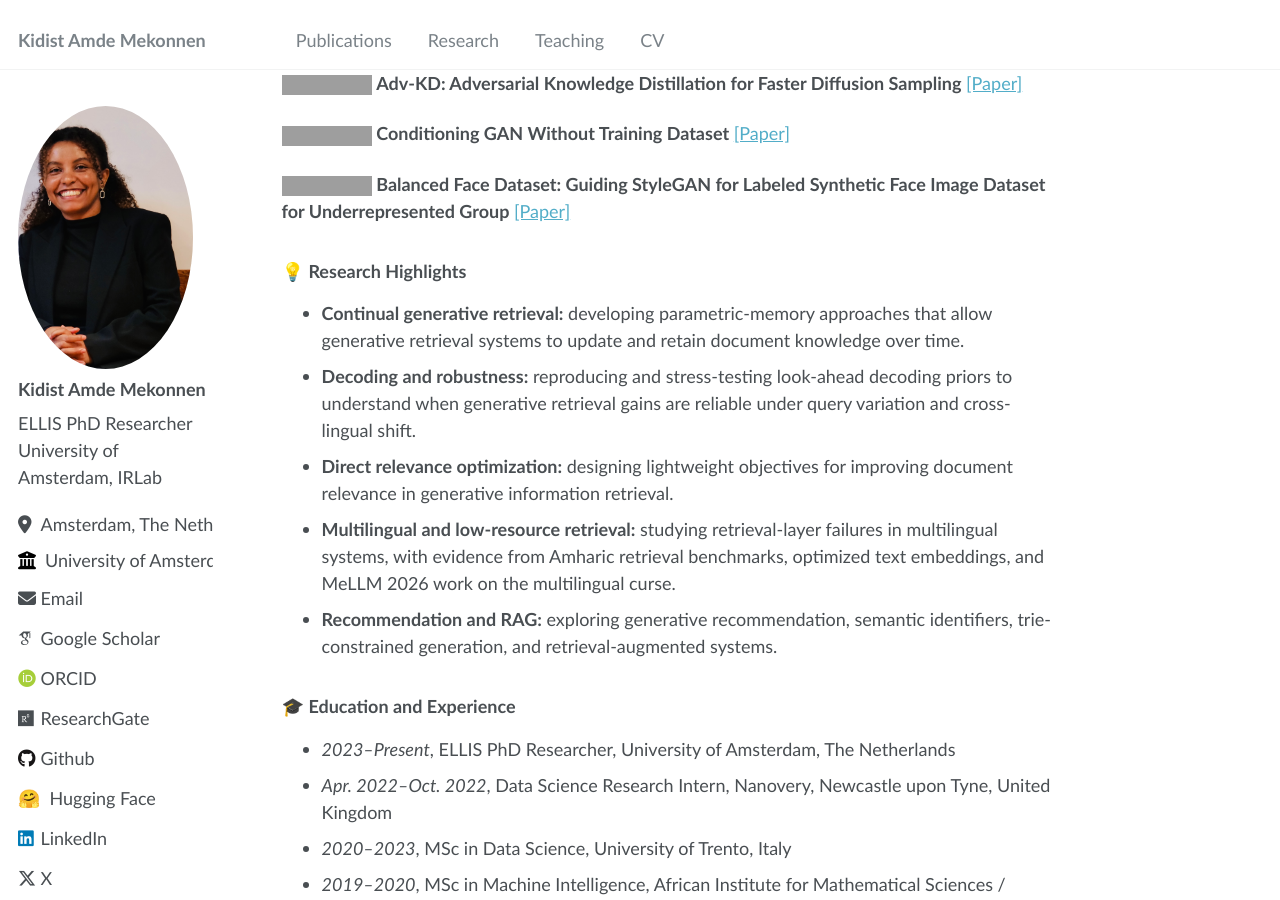
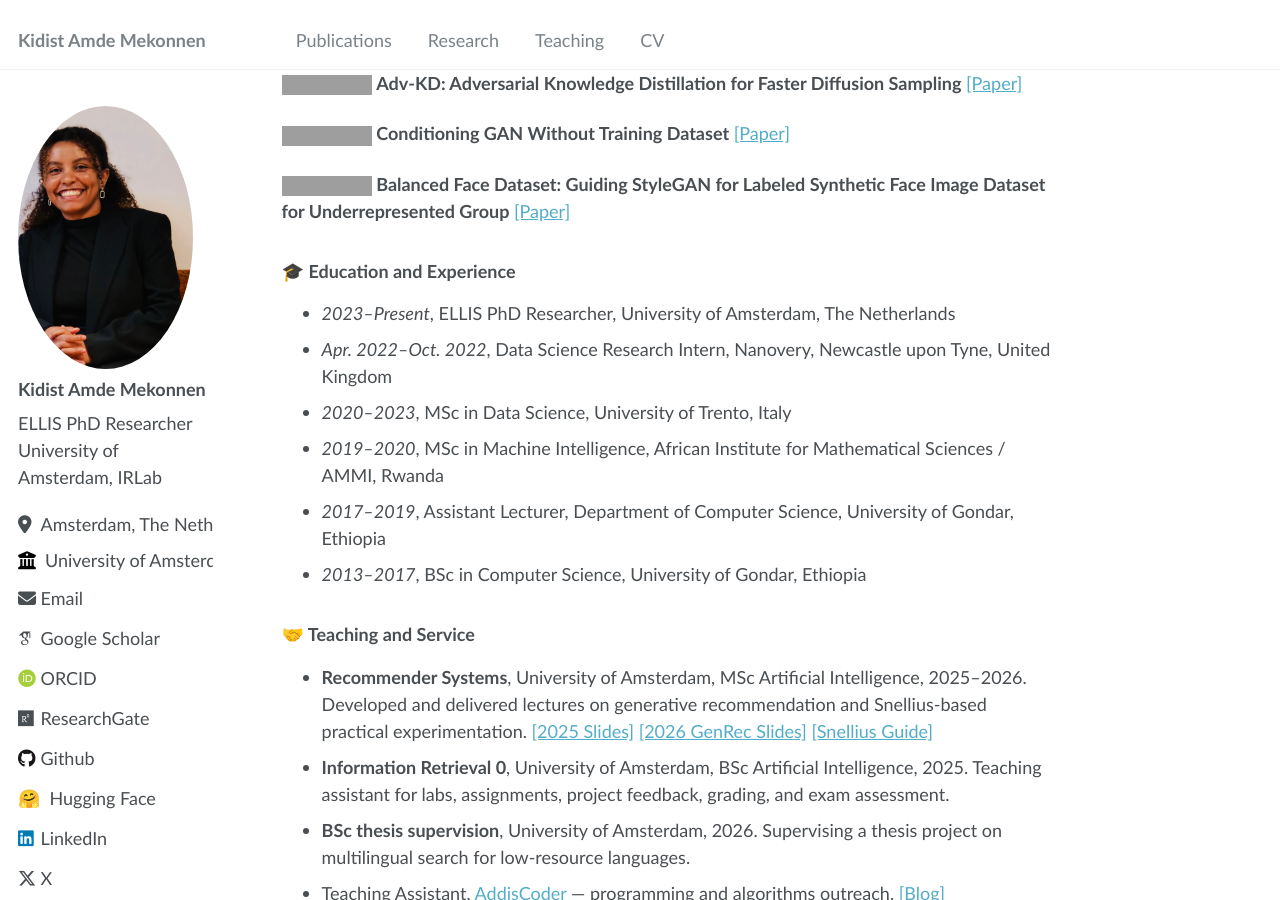
Before and after one commit to kidist-amde/kidist-amde.github.io, a Jekyll site: the page built from _pages/about.md, in a window 1280 px wide and 900 px high, scrolled down 2187 px. Built offline with Jekyll 4.4.1, drawn with Linux system fonts in a browser that asks for light colours; some web fonts are replaced; grey boxes are pictures that could not be loaded.

Commit message:
Update CV, publication links, posters, and site cleanup

```diff
--- a/_pages/about.md
+++ b/_pages/about.md
@@ -83,12 +83,12 @@ Findings of the Association for Computational Linguistics
 [![arXiv 2023](https://img.shields.io/badge/arXiv-2023-b31b1b?style=flat-square)](https://arxiv.org/abs/2308.03495)
 **Balanced Face Dataset: Guiding StyleGAN for Labeled Synthetic Face Image Dataset for Underrepresented Group** [[Paper]](https://arxiv.org/abs/2308.03495)
 
-### 💡 Research Highlights
+<!-- ### 💡 Research Highlights
 * **Continual generative retrieval:** developing parametric-memory approaches that allow generative retrieval systems to update and retain document knowledge over time.
 * **Decoding and robustness:** reproducing and stress-testing look-ahead decoding priors to understand when generative retrieval gains are reliable under query variation and cross-lingual shift.
 * **Direct relevance optimization:** designing lightweight objectives for improving document relevance in generative information retrieval.
 * **Multilingual and low-resource retrieval:** studying retrieval-layer failures in multilingual systems, with evidence from Amharic retrieval benchmarks, optimized text embeddings, and MeLLM 2026 work on the multilingual curse.
-* **Recommendation and RAG:** exploring generative recommendation, semantic identifiers, trie-constrained generation, and retrieval-augmented systems.
+* **Recommendation and RAG:** exploring generative recommendation, semantic identifiers, trie-constrained generation, and retrieval-augmented systems. -->
 
 ### 🎓 Education and Experience
 * *2023–Present*, ELLIS PhD Researcher, University of Amsterdam, The Netherlands
```
